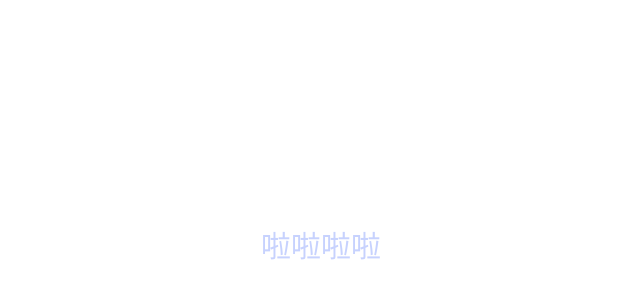
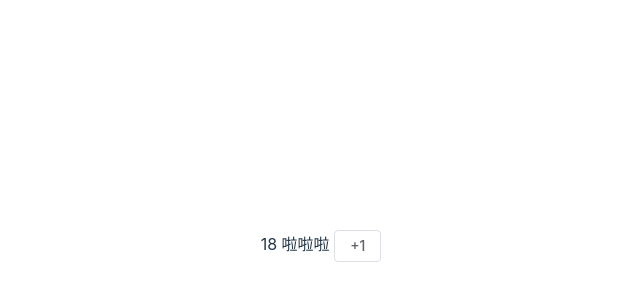
Before and after one commit to titlebody/blog-v3, a Vue app: page / in a window 1280 px wide. Shown: the part 154-454 px from the top of the page, without its empty margins (319-959 px from the left). Built offline with nearby package versions, Linux system fonts and the light colour scheme.

Commit message:
安装pinia和持久化插件

```diff
--- a/package.json
+++ b/package.json
@@ -10,6 +10,8 @@
   },
   "dependencies": {
     "element-plus": "^2.7.7",
+    "pinia": "^2.1.7",
+    "pinia-plugin-persistedstate": "^3.2.1",
     "vue": "^3.4.29",
     "vue-router": "^4.4.0"
   },
--- a/src/main.js
+++ b/src/main.js
@@ -3,7 +3,13 @@ import './style.css'
 import App from './App.vue'
 import '@/style/base.scss'
 import router from './router'
+import {createPinia} from "pinia";
+import piniaPluginPersistedstate from 'pinia-plugin-persistedstate'
+
+const pinia=createPinia()
+pinia.use(piniaPluginPersistedstate)
 
 const app=createApp(App)
 app.use(router)
+app.use(pinia);
 app.mount('#app')
--- /dev/null
+++ b/src/store/index.js
@@ -0,0 +1,16 @@
+import {defineStore} from "pinia";
+
+export const user=defineStore("user",{
+    state:()=>{
+        return{
+            users:'啦啦啦',
+            age:18
+        }
+    },
+    actions: {
+        setAge() {
+            this.age++;
+        }
+    },
+    persist: true,
+})
--- a/src/views/Home.vue
+++ b/src/views/Home.vue
@@ -1,12 +1,30 @@
 <script setup>
+
+import {user} from '@/store/index.js'
+import {storeToRefs} from "pinia";
+
+let {users}= storeToRefs(user());
+
+let userStore=user()
+
+
+
+
+let addFun=()=>{
+  userStore.setAge()
+}
+
+
+
+
 
 </script>
 
 <template>
 <div>
-  <h1 class="text-3xl text-indigo-200">
-    啦啦啦啦
-  </h1>
+  {{userStore.age}}
+  {{users}}
+  <el-button @click="addFun">+1</el-button>
 </div>
 </template>
 
```
Also changed, not shown: 1 other file (tests, documents, lock files or other folders).
